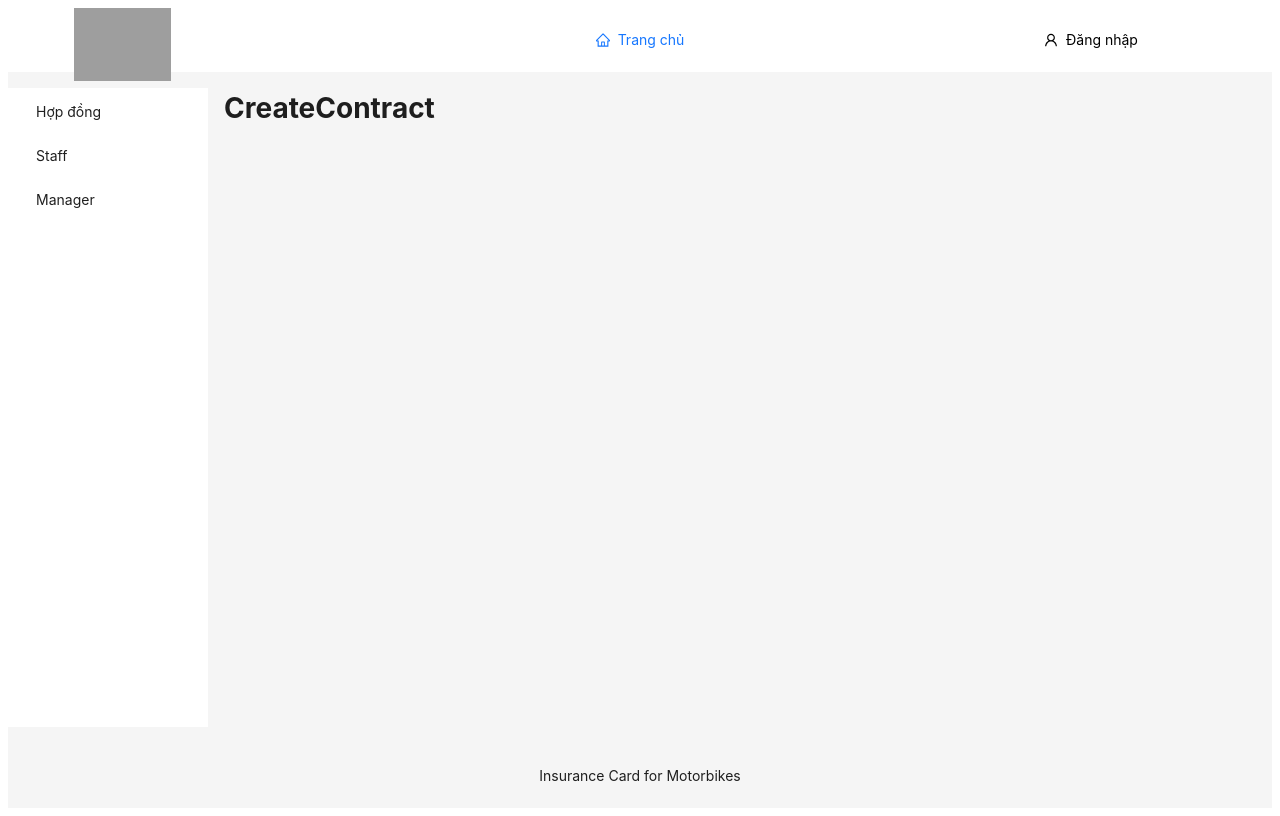
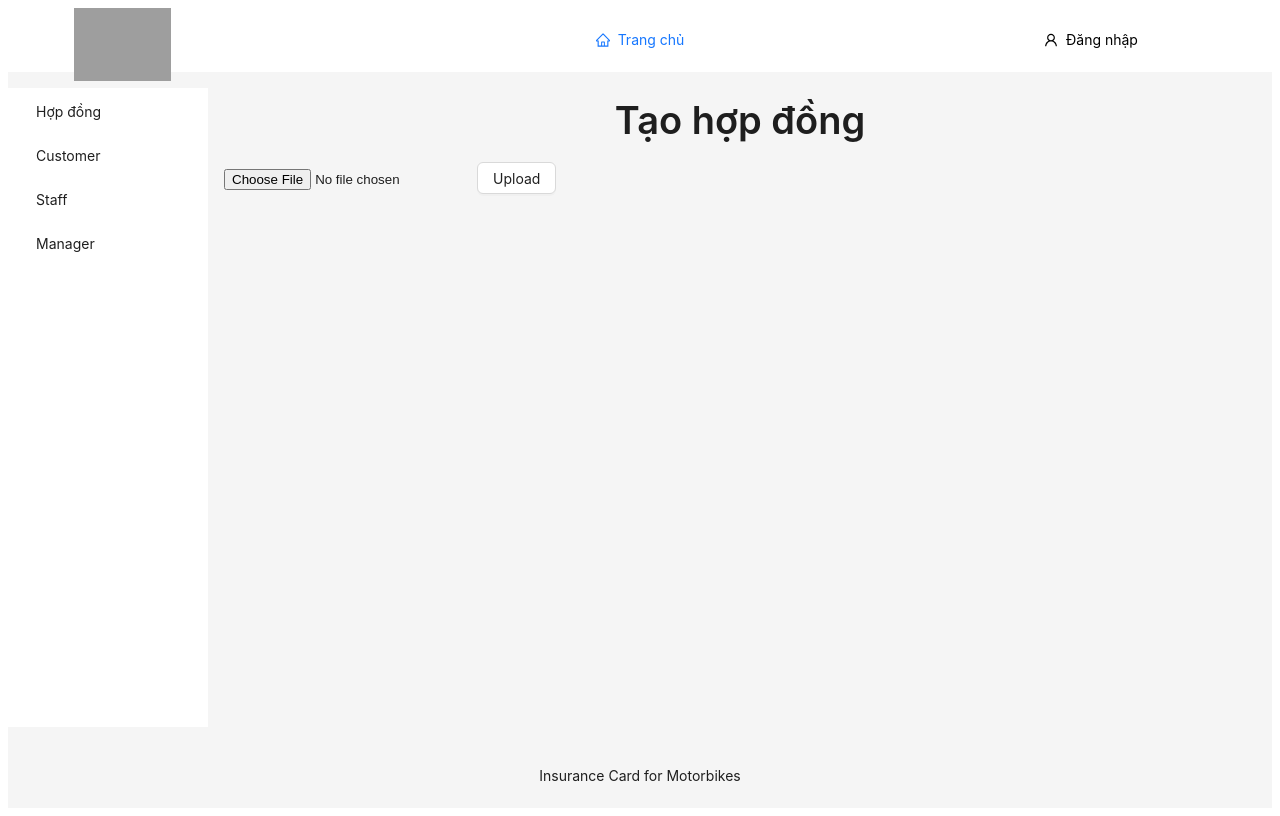
Before and after one commit to Annthe160639/FE_InsuranceCard, a React (Create React App) app: page /customer/createcontract in a window 1280 px wide. Built offline with nearby package versions, Linux system fonts and the light colour scheme; grey boxes are pictures that could not be loaded.

Commit message:
upload image to cloudinary

```diff
--- a/src/App.js
+++ b/src/App.js
@@ -63,6 +63,9 @@ export default function App() {
               >
                 <Menu.Item key={"contract"}>
                   <Link to={ROUTES.CUSTOMER_CONTRACT_HISTORY}>Hợp đồng</Link>
+                </Menu.Item>
+                <Menu.Item key={"customer"}>
+                  <Link to={ROUTES.CUSTOMER_MAINSCREEN_ROUTER}>Customer</Link>
                 </Menu.Item>
                 <Menu.Item key={"staffscreen"}>
                   <Link to={ROUTES.STAFF_MAINSCREEN_ROUTER}>Staff</Link>
--- a/src/screens/Contract/CreateContract.js
+++ b/src/screens/Contract/CreateContract.js
@@ -1,11 +1,35 @@
-import React from "react";
+import React, { useState } from "react";
+import axios from "axios";
+import { Form, Typography, Button } from "antd";
+
+const { Title } = Typography;
 
 const CreateContract = () => {
-    return (
-        <div>
-            <h1>CreateContract</h1>
-        </div>
-    )
-}
+  const [imageSelected, setImageSelected] = useState("");
 
-export default CreateContract
+  const uploadImage = (files) => {
+    const formData = new FormData();
+    formData.append("file", imageSelected);
+    formData.append("upload_preset", "zmtq5y1s");
+
+    axios
+      .post("https://api.cloudinary.com/v1_1/dlgs1eqbv/image/upload", formData)
+      .then((response) => {
+        console.log(response.data.url);
+      });
+  };
+  return (
+    <div>
+      <Title className="title">Tạo hợp đồng</Title>
+      <input
+        type="file"
+        onChange={(e) => {
+          setImageSelected(e.target.files[0]);
+        }}
+      />
+      <Button onClick={uploadImage}>Upload</Button>
+    </div>
+  );
+};
+
+export default CreateContract;
```
